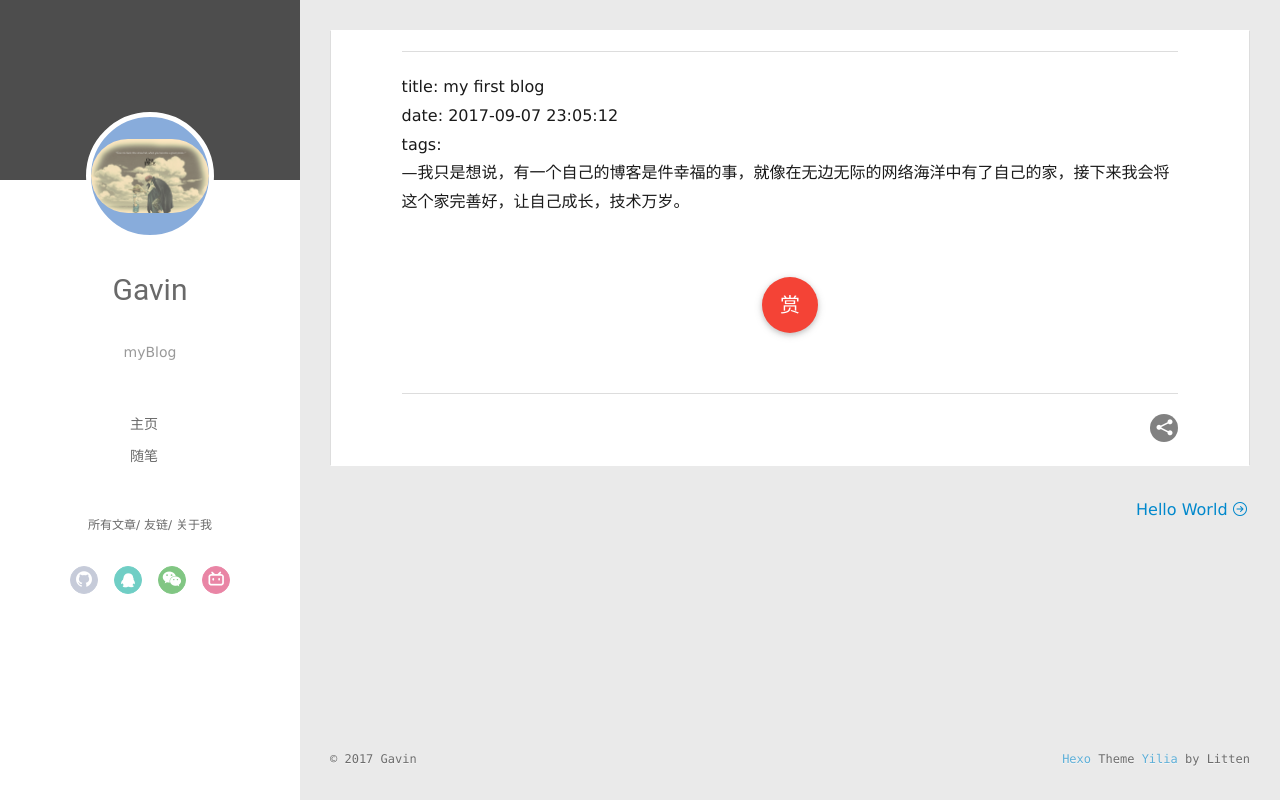
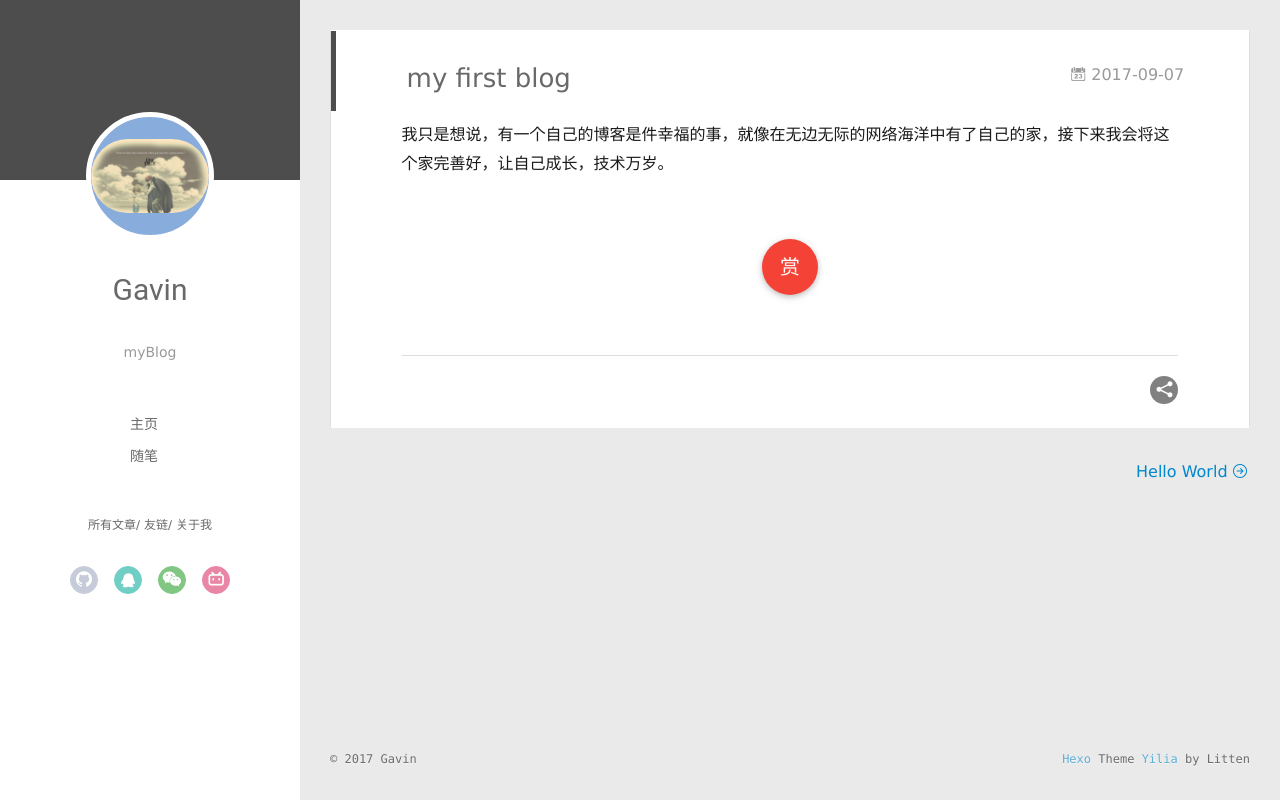
Before and after one commit to GreatDiscovery/GreatDiscovery.github.io, a plain HTML site: page 2017/09/07/my-first-blog/index.html in a window 1280 px wide. Drawn offline with Linux system fonts and the light colour scheme; files whose address does not match are found by name.

Commit message:
Site updated: 2017-09-08 23:52:54

```diff
--- a/2017/09/07/my-first-blog/index.html
+++ b/2017/09/07/my-first-blog/index.html
@@ -6,19 +6,19 @@
   <meta name="renderer" content="webkit">
   <meta http-equiv="X-UA-Compatible" content="IE=edge" >
   <link rel="dns-prefetch" href="http://yoursite.com">
-  <title>Gavin</title>
+  <title>my first blog | Gavin</title>
   <meta name="viewport" content="width=device-width, initial-scale=1, maximum-scale=1">
-  <meta name="description" content="title: my first blogdate: 2017-09-07 23:05:12tags:—我只是想说，有一个自己的博客是件幸福的事，就像在无边无际的网络海洋中有了自己的家，接下来我会将这个家完善好，让自己成长，技术万岁。">
+  <meta name="description" content="我只是想说，有一个自己的博客是件幸福的事，就像在无边无际的网络海洋中有了自己的家，接下来我会将这个家完善好，让自己成长，技术万岁。">
 <meta property="og:type" content="article">
-<meta property="og:title" content="Gavin">
+<meta property="og:title" content="my first blog">
 <meta property="og:url" content="http://yoursite.com/2017/09/07/my-first-blog/index.html">
 <meta property="og:site_name" content="Gavin">
-<meta property="og:description" content="title: my first blogdate: 2017-09-07 23:05:12tags:—我只是想说，有一个自己的博客是件幸福的事，就像在无边无际的网络海洋中有了自己的家，接下来我会将这个家完善好，让自己成长，技术万岁。">
+<meta property="og:description" content="我只是想说，有一个自己的博客是件幸福的事，就像在无边无际的网络海洋中有了自己的家，接下来我会将这个家完善好，让自己成长，技术万岁。">
 <meta property="og:locale" content="zh-Hans">
-<meta property="og:updated_time" content="2017-09-08T15:10:53.884Z">
+<meta property="og:updated_time" content="2017-09-08T15:52:46.558Z">
 <meta name="twitter:card" content="summary">
-<meta name="twitter:title" content="Gavin">
-<meta name="twitter:description" content="title: my first blogdate: 2017-09-07 23:05:12tags:—我只是想说，有一个自己的博客是件幸福的事，就像在无边无际的网络海洋中有了自己的家，接下来我会将这个家完善好，让自己成长，技术万岁。">
+<meta name="twitter:title" content="my first blog">
+<meta name="twitter:description" content="我只是想说，有一个自己的博客是件幸福的事，就像在无边无际的网络海洋中有了自己的家，接下来我会将这个家完善好，让自己成长，技术万岁。">
 
     <link rel="alternative" href="/atom.xml" title="Gavin" type="application/atom+xml">
 
@@ -161,10 +161,24 @@
             <article id="post-my-first-blog" class="article article-type-post " itemscope itemprop="blogPost">
   <div class="article-inner">
 
+      <header class="article-header">
+
+
+    <h1 class="article-title" itemprop="name">
+      my first blog
+    </h1>
+
+
+
+        <a href="/2017/09/07/my-first-blog/" class="archive-article-date">
+  	<time datetime="2017-09-07T15:05:12.000Z" itemprop="datePublished"><i class="icon-calendar icon"></i>2017-09-07</time>
+</a>
+
+      </header>
+
     <div class="article-entry" itemprop="articleBody">
 
-        <hr>
-<p>title: my first blog<br>date: 2017-09-07 23:05:12<br>tags:<br>—我只是想说，有一个自己的博客是件幸福的事，就像在无边无际的网络海洋中有了自己的家，接下来我会将这个家完善好，让自己成长，技术万岁。</p>
+        <p>我只是想说，有一个自己的博客是件幸福的事，就像在无边无际的网络海洋中有了自己的家，接下来我会将这个家完善好，让自己成长，技术万岁。</p>
 
 
 
--- a/content.json
+++ b/content.json
@@ -1 +1 @@
-[{"title":"","date":"2017-09-07T15:05:12.280Z","path":"2017/09/07/my-first-blog/","tags":[]},{"title":"Hello World","date":"2017-09-07T09:25:00.418Z","path":"2017/09/07/hello-world/","tags":[]}]
+[{"title":"my first blog","date":"2017-09-07T15:05:12.000Z","path":"2017/09/07/my-first-blog/","tags":[]},{"title":"Hello World","date":"2017-09-07T09:25:00.418Z","path":"2017/09/07/hello-world/","tags":[]}]
```
Also changed, not shown: 2017/09/07/hello-world/index.html (+1 -1 lines), archives/2017/09/index.html (+7 -1 lines), archives/2017/index.html (+7 -1 lines), archives/index.html (+7 -1 lines), index.html (+16 -2 lines).
